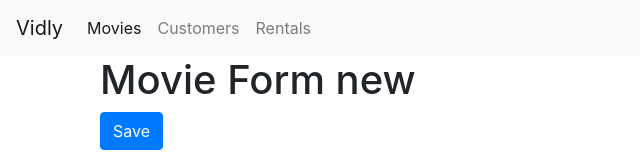
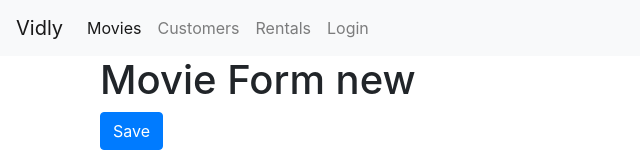
Before and after one commit to vishwas0459/react-app-demo, a React (Create React App) app: page /movie/new in a window 1280 px wide. Shown: the top 160 px of the page, without its empty margins (0-640 px from the left). Built offline with nearby package versions, Linux system fonts and the light colour scheme.

Commit message:
added login form with resuable Input component

```diff
--- a/src/App.js
+++ b/src/App.js
@@ -8,6 +8,7 @@
 import './App.css';
 import NotFound from './components/notFound';
 import NavBar from './components/navbar';
+import LoginForm from './components/loginForm';
 
 class App extends Component {
   render() {
@@ -16,6 +17,7 @@
         <NavBar />
         <main className='container'>
           <Switch>
+            <Route path='/login' component={LoginForm} />
             <Route path='/customer' component={Customer} />
             <Route path='/rentals' component={Rentals} />
             <Route path='/movie/:id' component={MovieForm} />
--- a/src/components/navbar.jsx
+++ b/src/components/navbar.jsx
@@ -30,8 +30,13 @@
             </NavLink>
           </li>
           <li className='nav-item'>
-            <NavLink className='nav-link' to='/Rentals'>
+            <NavLink className='nav-link' to='/rentals'>
               Rentals
+            </NavLink>
+          </li>
+          <li className='nav-item'>
+            <NavLink className='nav-link' to='/login'>
+              Login
             </NavLink>
           </li>
         </ul>
```
